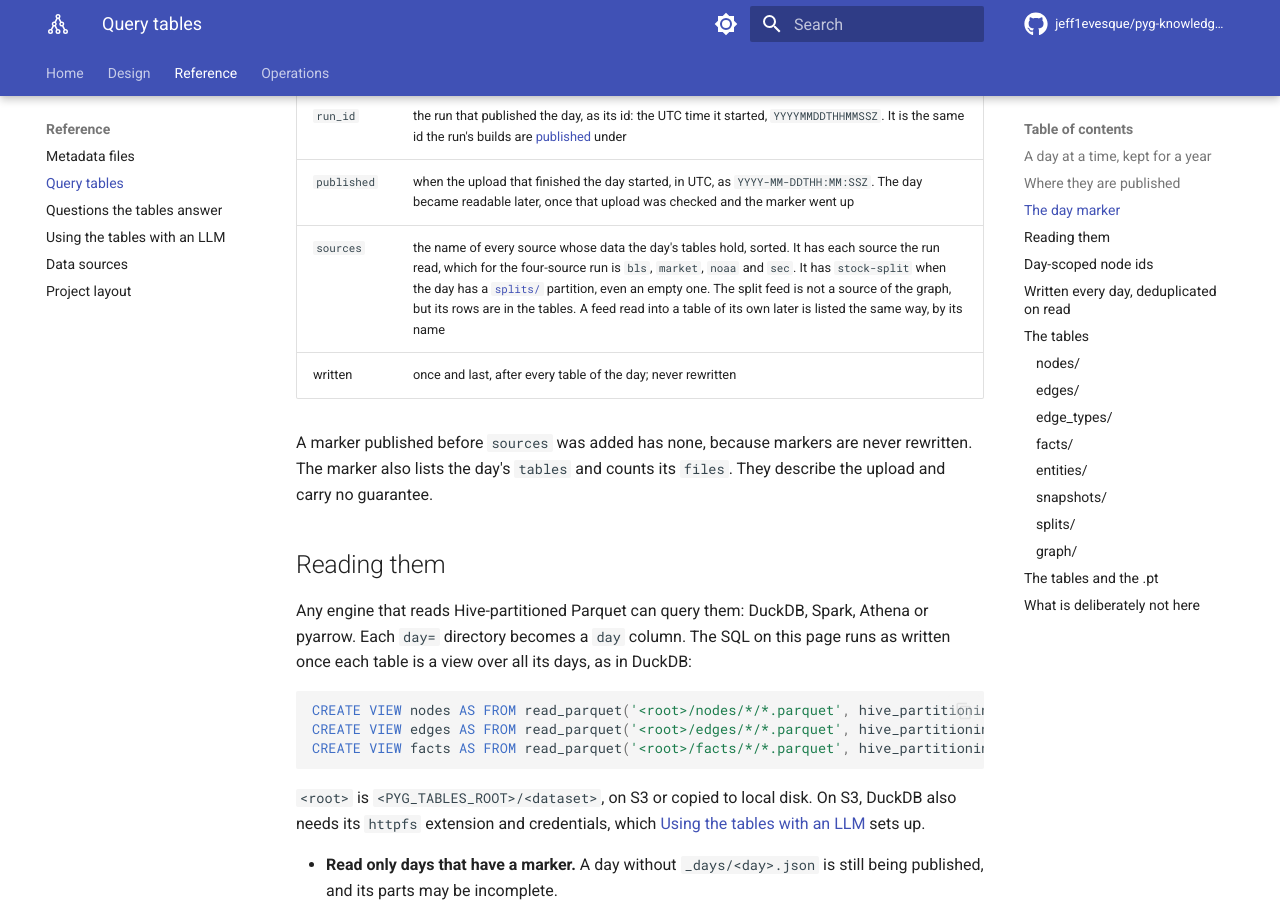
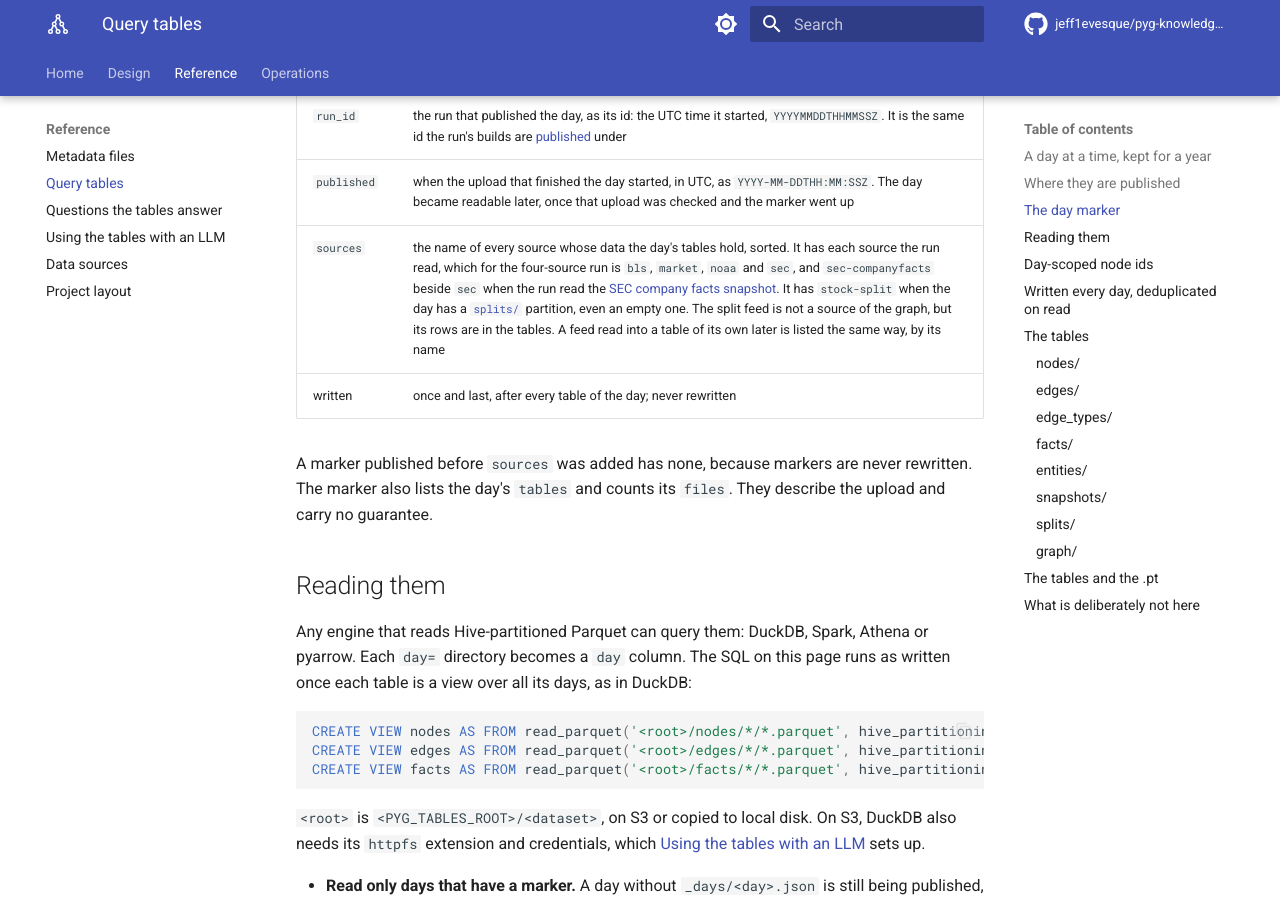
Before and after one commit to jeff1evesque/pyg-knowledge-graph-builder, an MkDocs documentation site: the page built from documentation/reference/tables.md, in a window 1280 px wide and 900 px high, scrolled down 2236 px. Built offline with MkDocs 1.6.1 and Material for MkDocs 9.7.7, drawn with Linux system fonts in a browser that asks for light colours; comment, search, counter and statistics services are not loaded.

Commit message:
#434: tables.md, a day marker's sources may name sec-companyfacts

```diff
--- a/documentation/reference/tables.md
+++ b/documentation/reference/tables.md
@@ -91,7 +91,7 @@
 | `day` | the day, `YYYY-MM-DD`, the same as the marker's file name |
 | `run_id` | the run that published the day, as its id: the UTC time it started, `YYYYMMDDTHHMMSSZ`. It is the same id the run's builds are [published](outputs.md#published-runs) under |
 | `published` | when the upload that finished the day started, in UTC, as `YYYY-MM-DDTHH:MM:SSZ`. The day became readable later, once that upload was checked and the marker went up |
-| `sources` | the name of every source whose data the day's tables hold, sorted. It has each source the run read, which for the four-source run is `bls`, `market`, `noaa` and `sec`. It has `stock-split` when the day has a [`splits/`](#splits) partition, even an empty one. The split feed is not a source of the graph, but its rows are in the tables. A feed read into a table of its own later is listed the same way, by its name |
+| `sources` | the name of every source whose data the day's tables hold, sorted. It has each source the run read, which for the four-source run is `bls`, `market`, `noaa` and `sec`, and `sec-companyfacts` beside `sec` when the run read the [SEC company facts snapshot](sources.md#sec-company-facts). It has `stock-split` when the day has a [`splits/`](#splits) partition, even an empty one. The split feed is not a source of the graph, but its rows are in the tables. A feed read into a table of its own later is listed the same way, by its name |
 | written | once and last, after every table of the day; never rewritten |
 
 A marker published before `sources` was added has none, because markers are
```
